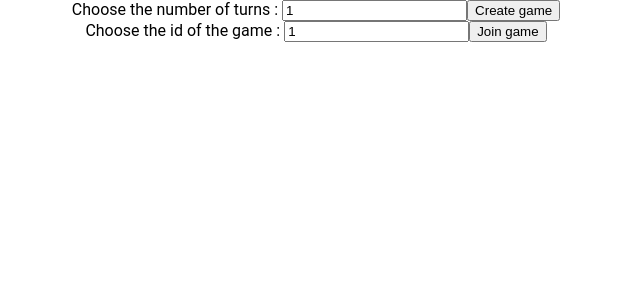
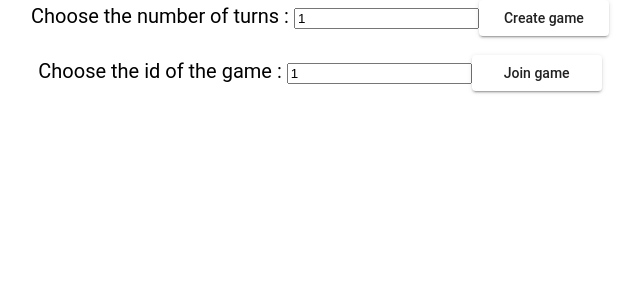
Before and after one commit to hediturki123/prisonersDilemma-client, an Angular app: page /home in a window 1280 px wide. Shown: the top 300 px of the page, without its empty margins (324-965 px from the left). Built offline with nearby package versions, Linux system fonts and the light colour scheme.

Commit message:
ajout composants angular material

```diff
--- a/src/app/home-game/home-game.component.html
+++ b/src/app/home-game/home-game.component.html
@@ -1,11 +1,15 @@
 <div class = "center">
-  <label>Choose the number of turns : </label>
-  <input type = "number" value = "1" min = "0" #nbTurns >
-    <button (click) = "createGame(nbTurns.value)">Create game</button>
+  <div>
+    <label class = "example-label">Choose the number of turns : </label>
+    <input matInput type = "number" value = "1" min = "1" #nbTurns>
+      <button mat-raised-button class = "example-button-row"
+        (click) = "createGame(nbTurns.value)">Create game</button>
+  </div>
+<br/>
+  <div class = "center">
+    <label class = "example-label">Choose the id of the game : </label>
+    <input type = "number" value = "1" min = "1" #idGame >
+    <button mat-raised-button class = "example-button-row"
+      (click) = "joinGame(idGame.value)">Join game</button>
+  </div>
 </div>
-
-<div class = "center">
-  <label>Choose the id of the game : </label>
-  <input type = "number" value = "1" min = "0" #idGame >
-  <button  (click) = "joinGame(idGame.value)">Join game</button>
-</div>
--- a/src/app/home-game/home-game.component.scss
+++ b/src/app/home-game/home-game.component.scss
@@ -2,3 +2,15 @@
 .center {
   text-align: center;
   }
+
+.example-label {
+  display: center;
+  font-size: 20px;
+  margin-left: 8px;
+  min-width: 120px;
+}
+
+.example-button-row {
+  display: table-cell;
+  width: 130px;
+}
--- a/src/app/play-game/play-game.component.html
+++ b/src/app/play-game/play-game.component.html
@@ -6,26 +6,30 @@
     <label *ngIf = "obsGame.currentRound <= obsGame.nbTurns"> Round : {{ obsGame.currentRound }} / {{ obsGame.nbTurns }} </label>
   </div>
   <div *ngIf = "(playerHasPlayed$ | async) as player">
-    <button [disabled] = "player.havePlayed" (click) = "newClickAction('COOPERATE')" >COOPERATE</button>
-    <button [disabled] = "player.havePlayed" (click) = "newClickAction('BETRAY')">BETRAY</button>
-    <button [disabled] = "clickedGiveUp" (click) = "giveUp()">GIVE UP</button>
-    <!--<button (click)="readGame()">readGame</button>-->
+    <button mat-raised-button [disabled] = "player.havePlayed" (click) = "newClickAction('COOPERATE')" >COOPERATE</button>
+    <button mat-raised-button [disabled] = "player.havePlayed" (click) = "newClickAction('BETRAY')">BETRAY</button>
+    <button mat-raised-button [disabled] = "clickedGiveUp" (click) = "giveUp()">GIVE UP</button>
     <div class = "center">
-      <select>
-        <option>-- Choose a strategy --</option>
-        <option>DONNANT-DONNANT</option>
-        <option>COOPERER</option>
-        <option>BETRAY</option>
-        <option>RANDOM</option>
-      </select>
+      <mat-form-field appearance="fill">
+        <mat-label>Choose a strategy</mat-label>
+        <mat-select matNativeControl>
+          <mat-option>DONNANT-DONNANT</mat-option>
+          <mat-option>COOPERER</mat-option>
+          <mat-option>BETRAY</mat-option>
+          <mat-option>RANDOM</mat-option>
+        </mat-select>
+      </mat-form-field>
+    </div>
+    <div  class = "spinner" *ngIf = "player.havePlayed">
+      <mat-spinner></mat-spinner>
     </div>
     <br/>
     <div *ngIf = "obsGame.currentRound > obsGame.nbTurns" class = "center">
       <label>Le jeu est fini !</label>
       <br/>
-      <label>Score joueur 1 : {{ obsGame.player1?.score }}</label>
+      <label>Score du joueur {{ obsGame?.player1?.id }} : {{ obsGame.player1?.score }}</label>
       <br/>
-      <label>Score joueur 2 : {{ obsGame.player2?.score }}</label>
+      <label>Score du joueur {{ obsGame?.player2?.id }} : {{ obsGame.player2?.score }}</label>
     </div>
   </div>
 </div>
--- a/src/app/play-game/play-game.component.scss
+++ b/src/app/play-game/play-game.component.scss
@@ -2,3 +2,7 @@
 .center {
   text-align: center;
   }
+
+.spinner {
+  margin-left: 910px;
+}
```
Also changed, not shown: src/app/app.module.ts (+11 -2 lines).
